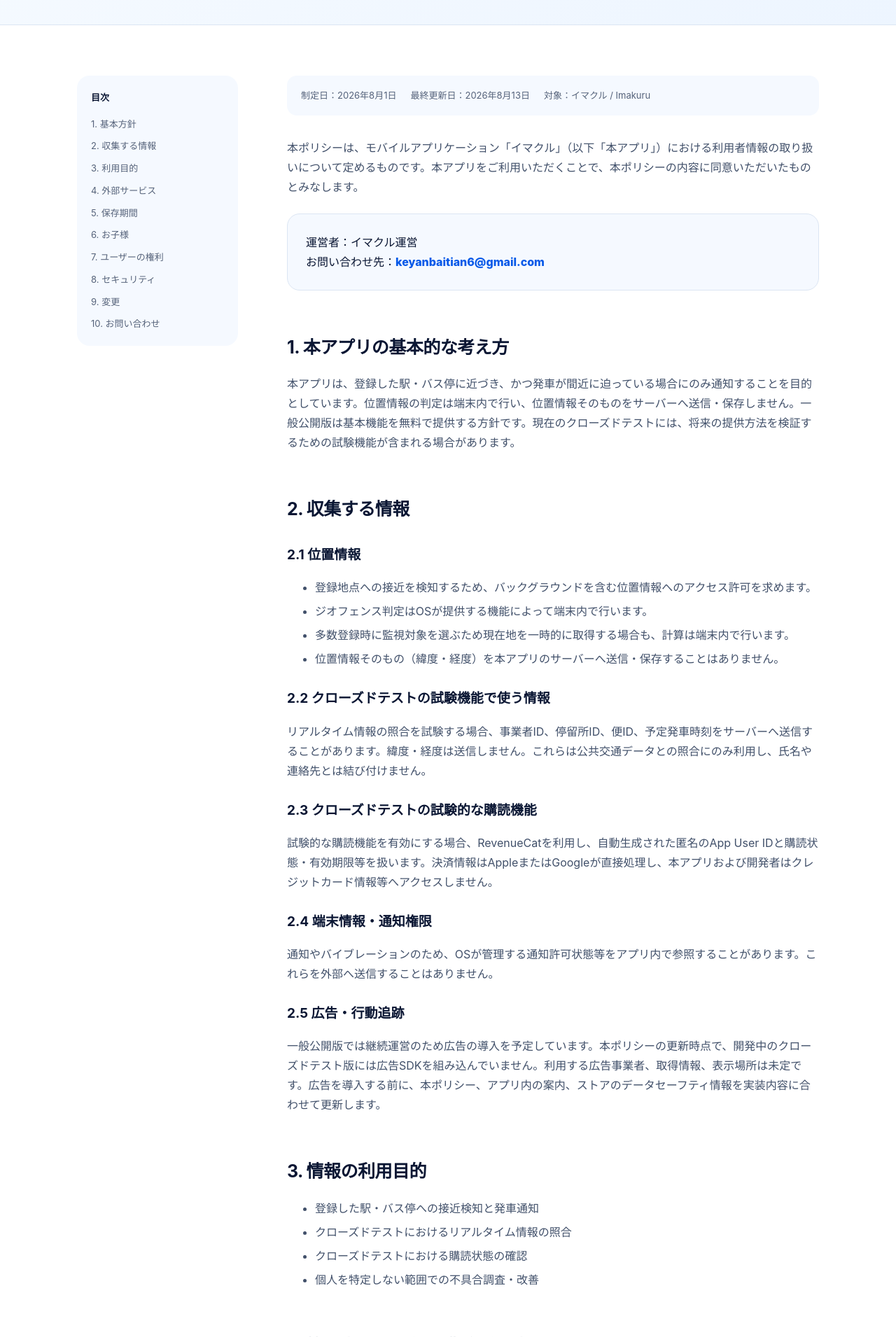
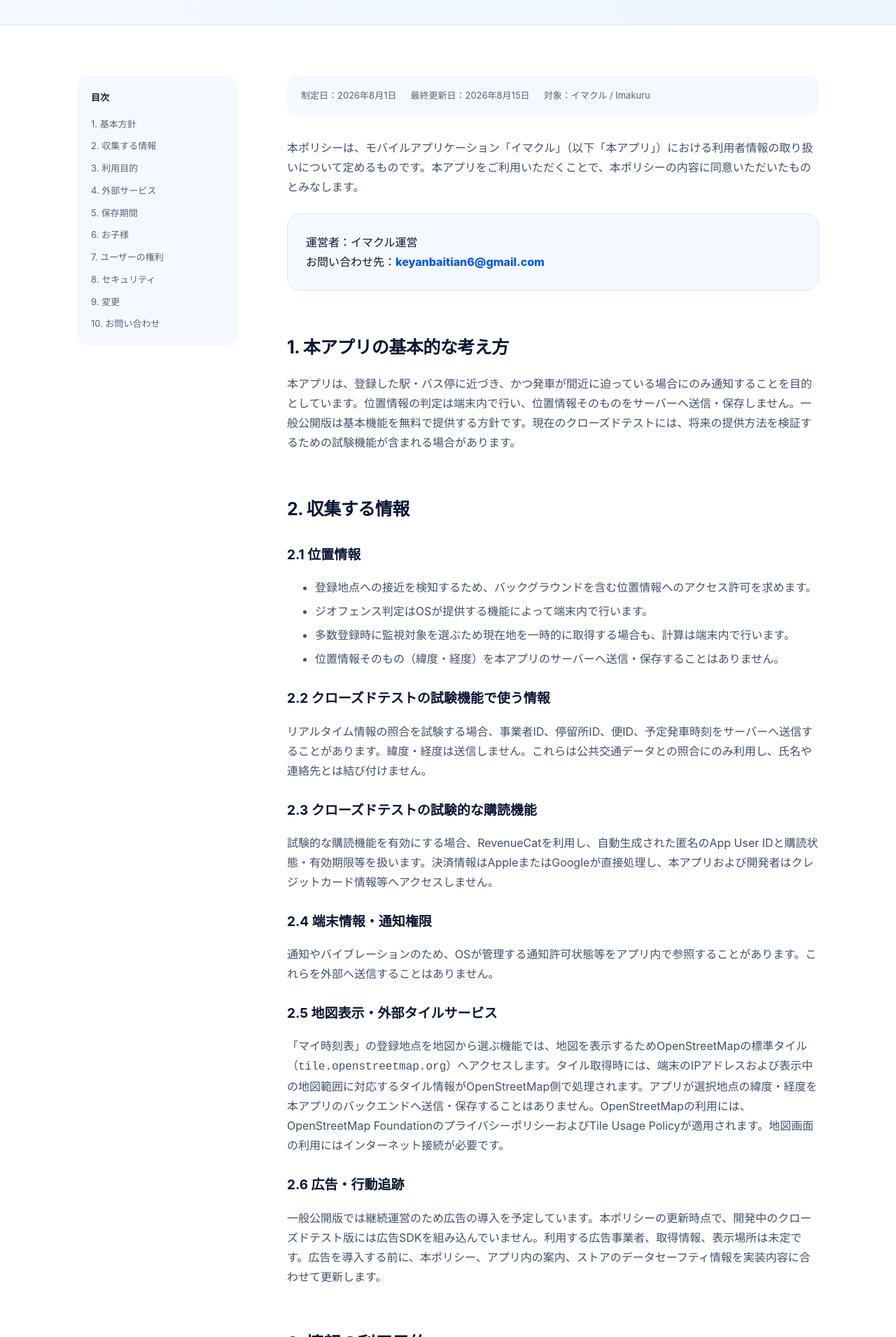
Before and after one commit to keyanbaitian6-cell/keyanbaitian6-cell.github.io, a plain HTML site: page privacy.html in a window 1280 px wide. Shown: the part 360-2270 px from the top of the page at 70% size. Drawn offline with Linux system fonts and the light colour scheme.

Commit message:
地図機能に合わせて公式サイトを更新

```diff
--- a/privacy.html
+++ b/privacy.html
@@ -12,7 +12,7 @@
     <div class="container document-layout">
       <nav class="document-nav" aria-label="ページ内目次"><strong>目次</strong><a href="#principle">1. 基本方針</a><a href="#data">2. 収集する情報</a><a href="#purpose">3. 利用目的</a><a href="#providers">4. 外部サービス</a><a href="#retention">5. 保存期間</a><a href="#children">6. お子様</a><a href="#rights">7. ユーザーの権利</a><a href="#security">8. セキュリティ</a><a href="#changes">9. 変更</a><a href="#contact">10. お問い合わせ</a></nav>
       <article class="document">
-        <div class="document-meta"><span>制定日：2026年8月1日</span><span>最終更新日：2026年8月13日</span><span>対象：イマクル / Imakuru</span></div>
+        <div class="document-meta"><span>制定日：2026年8月1日</span><span>最終更新日：2026年8月15日</span><span>対象：イマクル / Imakuru</span></div>
         <p>本ポリシーは、モバイルアプリケーション「イマクル」（以下「本アプリ」）における利用者情報の取り扱いについて定めるものです。本アプリをご利用いただくことで、本ポリシーの内容に同意いただいたものとみなします。</p>
         <div class="contact-card">運営者：イマクル運営<br>お問い合わせ先：<a href="mailto:keyanbaitian6@gmail.com">keyanbaitian6@gmail.com</a></div>
 
@@ -28,7 +28,9 @@
         <p>試験的な購読機能を有効にする場合、RevenueCatを利用し、自動生成された匿名のApp User IDと購読状態・有効期限等を扱います。決済情報はAppleまたはGoogleが直接処理し、本アプリおよび開発者はクレジットカード情報等へアクセスしません。</p>
         <h3>2.4 端末情報・通知権限</h3>
         <p>通知やバイブレーションのため、OSが管理する通知許可状態等をアプリ内で参照することがあります。これらを外部へ送信することはありません。</p>
-        <h3>2.5 広告・行動追跡</h3>
+        <h3>2.5 地図表示・外部タイルサービス</h3>
+        <p>「マイ時刻表」の登録地点を地図から選ぶ機能では、地図を表示するためOpenStreetMapの標準タイル（<code>tile.openstreetmap.org</code>）へアクセスします。タイル取得時には、端末のIPアドレスおよび表示中の地図範囲に対応するタイル情報がOpenStreetMap側で処理されます。アプリが選択地点の緯度・経度を本アプリのバックエンドへ送信・保存することはありません。OpenStreetMapの利用には、<a href="https://wiki.osmfoundation.org/wiki/Privacy_Policy" rel="noopener">OpenStreetMap Foundationのプライバシーポリシー</a>および<a href="https://operations.osmfoundation.org/policies/tiles/" rel="noopener">Tile Usage Policy</a>が適用されます。地図画面の利用にはインターネット接続が必要です。</p>
+        <h3>2.6 広告・行動追跡</h3>
         <p>一般公開版では継続運営のため広告の導入を予定しています。本ポリシーの更新時点で、開発中のクローズドテスト版には広告SDKを組み込んでいません。利用する広告事業者、取得情報、表示場所は未定です。広告を導入する前に、本ポリシー、アプリ内の案内、ストアのデータセーフティ情報を実装内容に合わせて更新します。</p>
 
         <h2 id="purpose">3. 情報の利用目的</h2>
```
Also changed, not shown: index.html (+1 -1 lines).
